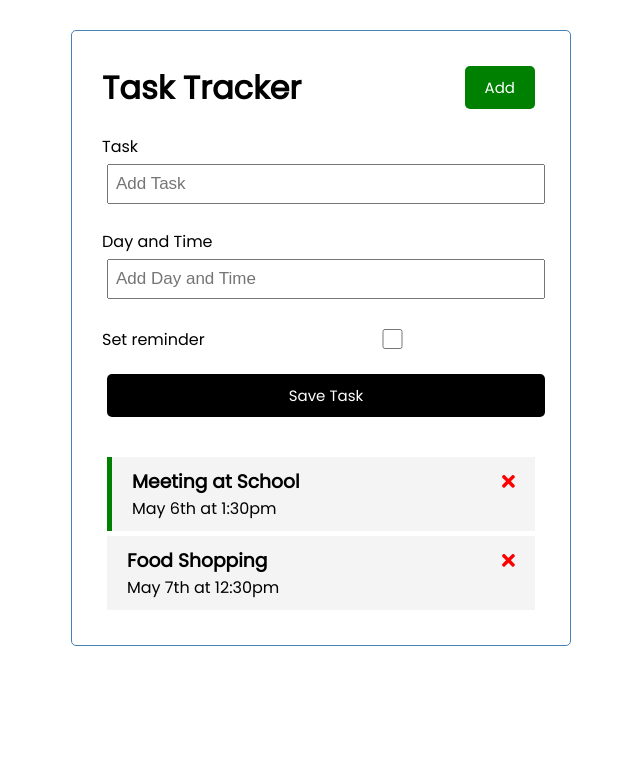
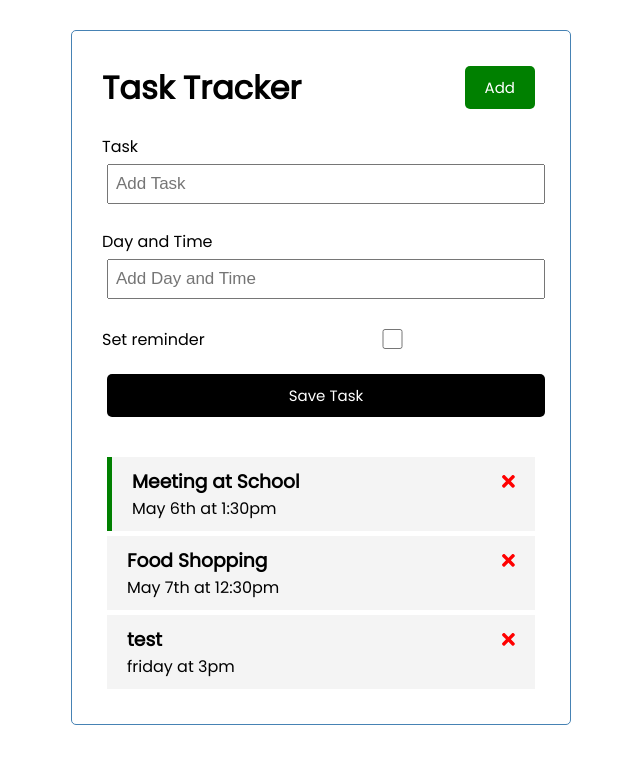
Before and after one commit to Toppedyk/angular-test, an Angular app: page / in a window 1280 px wide. Shown: the top 764 px of the page, without its empty margins (319-959 px from the left). Built offline with nearby package versions, Linux system fonts and the light colour scheme; data requests are answered from the project's data file.

Commit message:
testing add works

```diff
--- a/db.json
+++ b/db.json
@@ -11,6 +11,12 @@
       "text": "Food Shopping",
       "day": "May 7th at 12:30pm",
       "reminder": false
+    },
+    {
+      "text": "test",
+      "day": "friday at 3pm",
+      "reminder": false,
+      "id": 4
     }
   ]
 }
--- a/src/app/components/tasks/tasks.component.ts
+++ b/src/app/components/tasks/tasks.component.ts
@@ -26,7 +26,7 @@ export class TasksComponent implements OnInit {
   }
 
   addTask(task: Task){
-
+    this.taskService.addTask(task).subscribe((task) => (this.tasks.push(task)));
   }
 
 }
```
